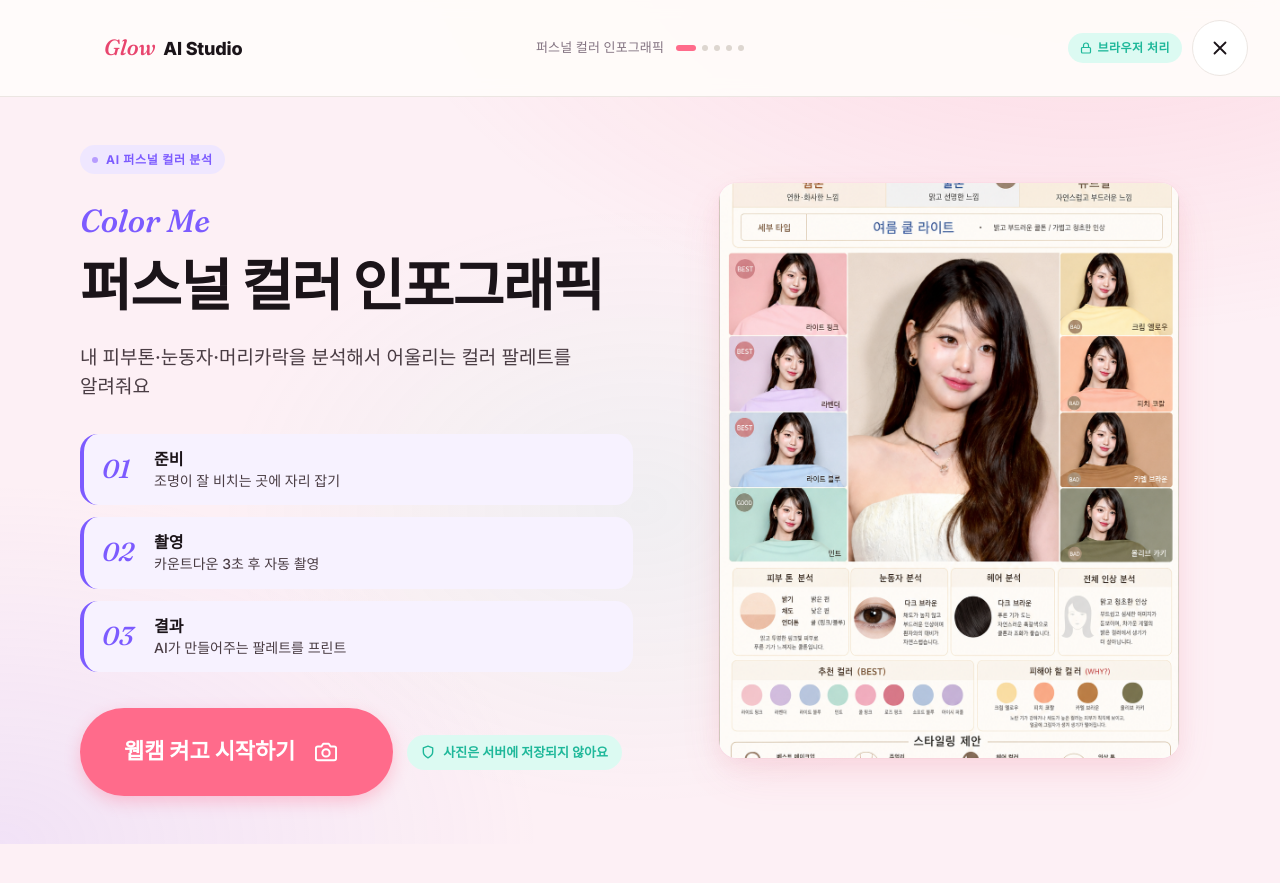
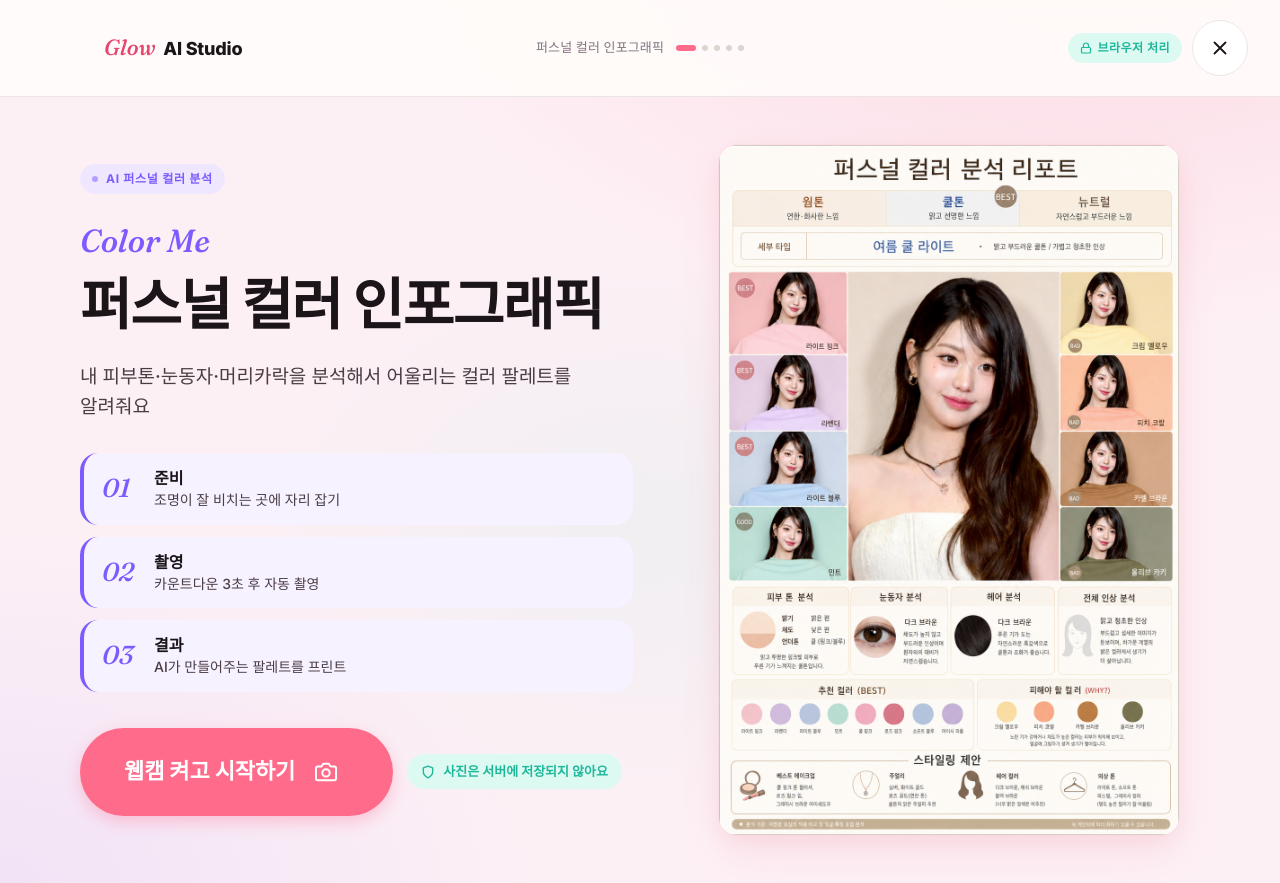
Before and after one commit to sharesdjgh-sys/sdjgh-glow-ai-studio, a Next.js app: page /color-me in a window 1280 px wide. Before the commit the page ends 844 px from the top, so only its background shows below. Built offline with nearby package versions, Linux system fonts and the light colour scheme; a web font is replaced by a local one.

Commit message:
color-me 사진 크기 조정

```diff
--- a/src/app/color-me/page.tsx
+++ b/src/app/color-me/page.tsx
@@ -171,16 +171,16 @@ function Intro({ onStart }: { onStart: () => void }) {
         </div>
       </div>
 
-      <div style={{ position: "relative", display: "flex", justifyContent: "center" }}>
+      <div style={{ position: "relative", display: "flex", justifyContent: "center", alignItems: "flex-start" }}>
         <div style={{
-          width: "min(100%, 460px)", aspectRatio: "4/5",
+          width: "min(100%, 460px)",
           borderRadius: "var(--r-md)", overflow: "hidden",
-          background: FEATURE.accentTint, boxShadow: "var(--shadow-3)", position: "relative",
+          background: FEATURE.accentTint, boxShadow: "var(--shadow-3)",
         }}>
           <img
             src="/color-me-sample.png"
             alt="퍼스널 컬러 분석 샘플"
-            style={{ width: "100%", height: "100%", objectFit: "cover", display: "block" }}
+            style={{ width: "100%", height: "auto", display: "block" }}
           />
         </div>
       </div>
```
